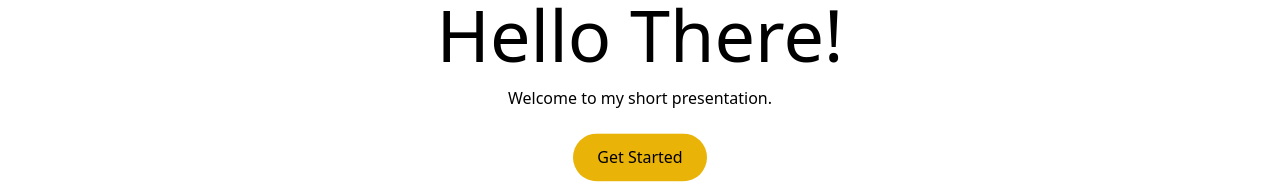
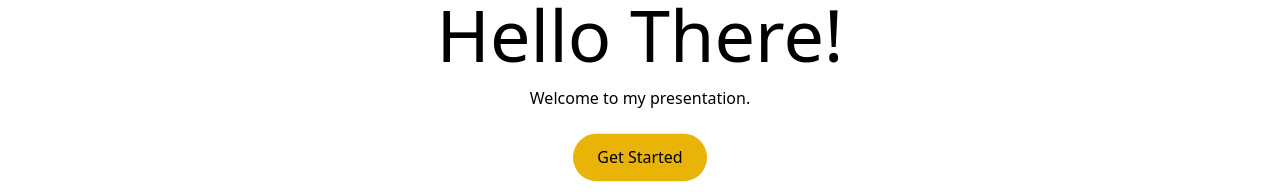
Before and after one commit to tlchambers/prostate-canceruk-presentation, a React (Create React App) app: page / in a window 1280 px wide. Shown: the part 306-498 px from the top of the page. Built offline with nearby package versions, Linux system fonts and the light colour scheme.

Commit message:
added cursor pointer to button

```diff
--- a/src/components/Hero.jsx
+++ b/src/components/Hero.jsx
@@ -7,8 +7,8 @@ function Hero() {
 			<h1 className="lg:text-7xl md:text-5xl sm:text-5xl text-3xl">
 				Hello There!
 			</h1>
-			<p className="pt-4 pb-8">Welcome to my short presentation.</p>
-			<button className="bg-yellow-500 py-3 px-6 rounded-full transition duration-300 ease-in-out flex items-center animate-bounce">
+			<p className="pt-4 pb-8">Welcome to my presentation.</p>
+			<button className="bg-yellow-500 py-3 px-6 rounded-full transition duration-300 ease-in-out flex items-center animate-bounce hover:cursor-pointer">
 				<Link to="introduction" smooth={true} duration={500}>
 					Get Started
 				</Link>
```
